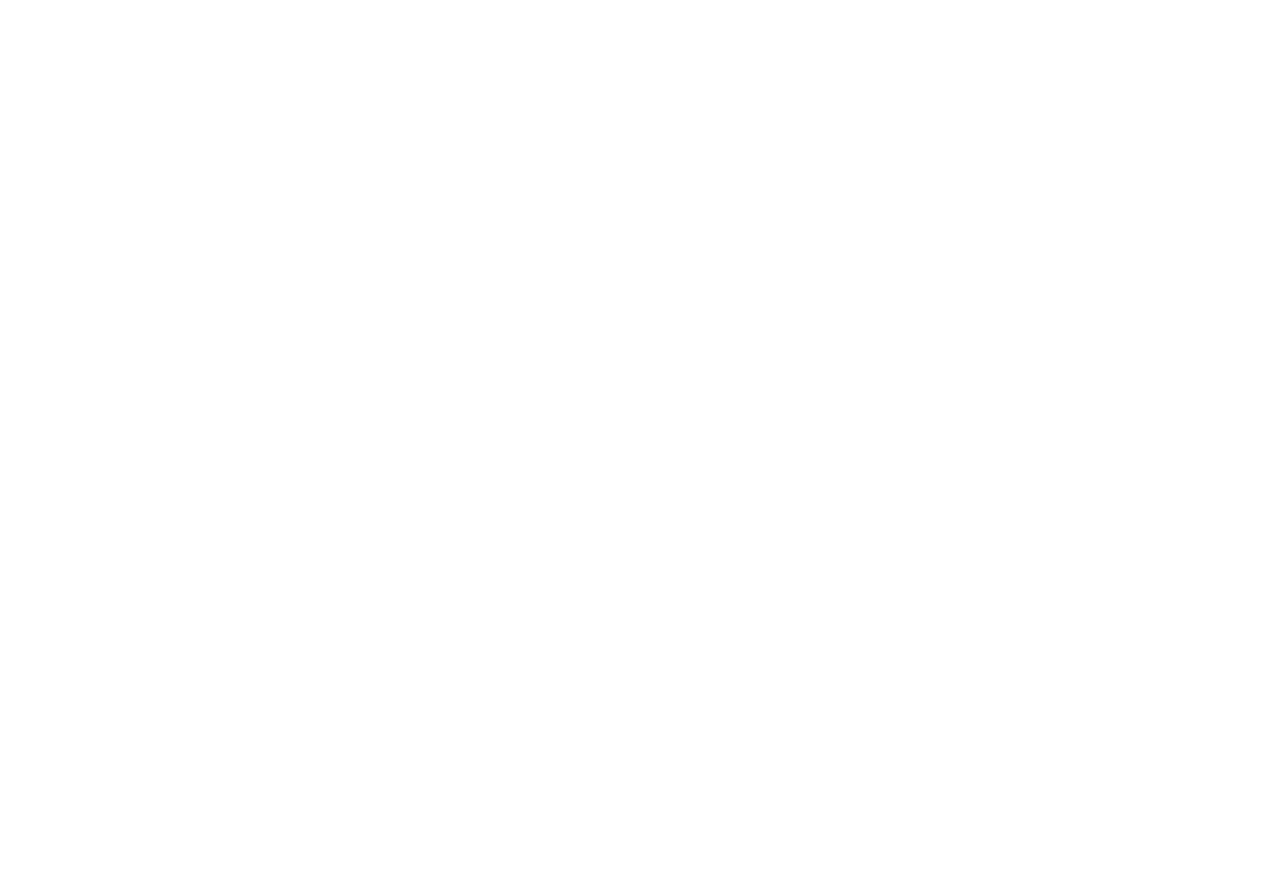
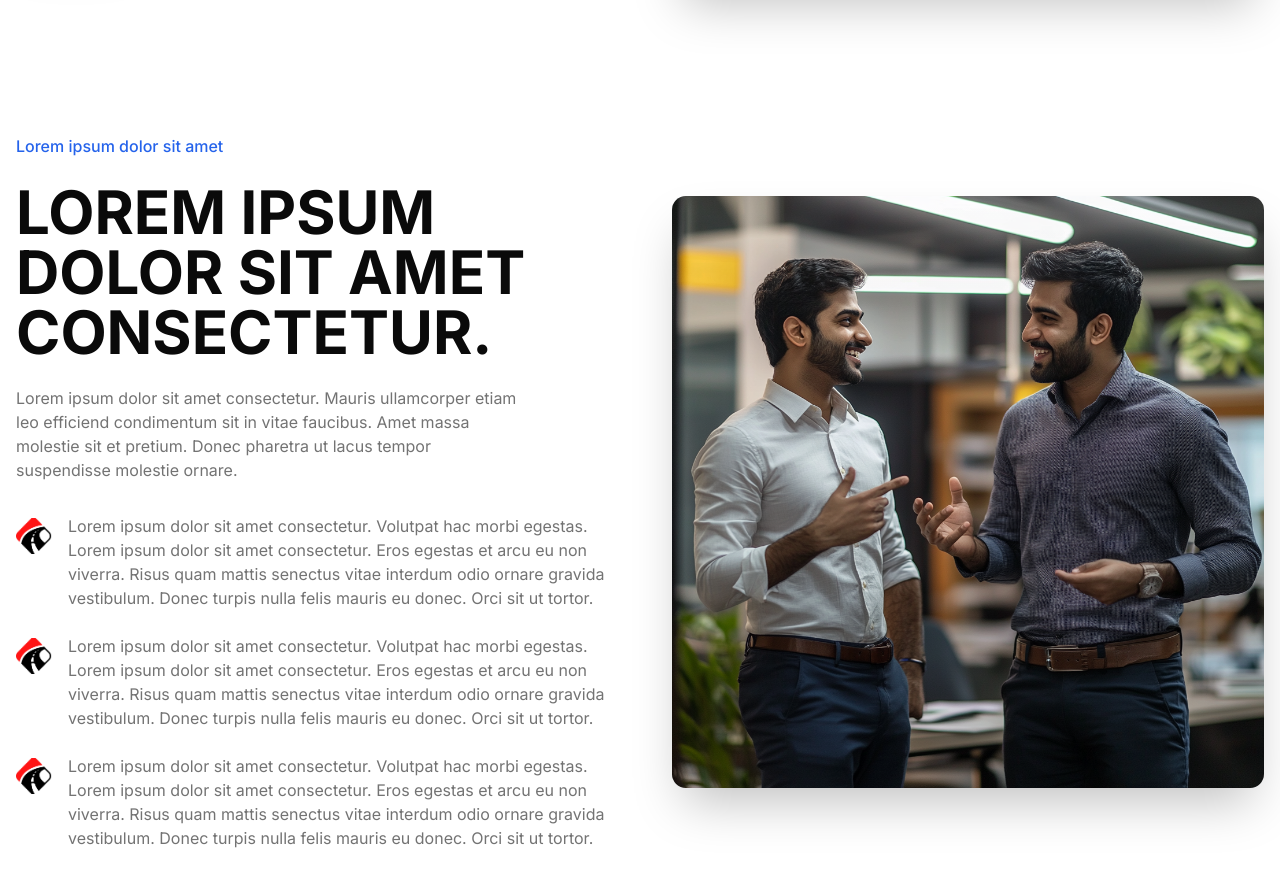
Before and after one commit to SinghAstra/WebbyX, a Next.js app: page / in a window 1280 px wide. Shown: the part 1640-2524 px from the top of the page. Before the commit the page ends 1638 px from the top, so only its background shows below. Built offline with nearby package versions, Linux system fonts and the light colour scheme.

Commit message:
Third Section Layout

```diff
--- a/app/page.tsx
+++ b/app/page.tsx
@@ -3,6 +3,7 @@
 import { HeroSection } from "@/components/hero/hero-section";
 import { Navbar } from "@/components/nav/navbar";
 import SecondSection from "@/components/second-section/second-section";
+import ThirdSection from "@/components/third-section/third-section";
 
 export default function Home() {
   return (
@@ -11,6 +12,7 @@ export default function Home() {
       <main>
         <HeroSection />
         <SecondSection />
+        <ThirdSection />
       </main>
     </div>
   );
--- a/components/second-section/second-section-list.tsx
+++ b/components/second-section/second-section-list.tsx
@@ -34,9 +34,9 @@ const SecondSectionList = ({
         return (
           <motion.div
             key={index}
-            initial={{ opacity: 0, x: -10 }}
-            animate={inView ? { opacity: 1, x: 0 } : { opacity: 0, x: -10 }}
-            transition={{ duration: 0.6, delay: 0.2 * index }}
+            initial={{ opacity: 0, y: 20 }}
+            animate={inView ? { opacity: 1, y: 20 } : { opacity: 0, y: 20 }}
+            transition={{ duration: 0.6, delay: 0.3 * (index + 1) }}
             className="relative flex gap-2"
           >
             <div className="relative overflow-hidden rounded shadow-2xl w-[120px] h-[120px]">
--- a/components/second-section/second-section.tsx
+++ b/components/second-section/second-section.tsx
@@ -12,6 +12,7 @@ function SecondSection() {
   const descriptionRef = useRef(null);
   const imageRef = useRef(null);
   const secondSectionListRef = useRef(null);
+  const contactRef = useRef(null);
 
   const titleInView = useInView(titleRef, { once: true, margin: "-100px" });
   const descriptionInView = useInView(descriptionRef, {
@@ -19,6 +20,10 @@ function SecondSection() {
     margin: "-100px",
   });
   const secondSectionListInView = useInView(descriptionRef, {
+    once: true,
+    margin: "-100px",
+  });
+  const contactRefInView = useInView(contactRef, {
     once: true,
     margin: "-100px",
   });
@@ -30,16 +35,17 @@ function SecondSection() {
         <div className="grid lg:grid-cols-2 gap-8 lg:gap-16 items-center">
           {/* Left Content */}
           <div className="space-y-8">
+            <motion.p className="text-blue-600 dark:text-blue-400 font-medium text-sm lg:text-base">
+              Lorem ipsum dolor sit amet
+            </motion.p>
             <div className="space-y-6">
               <motion.h1
                 ref={titleRef}
-                initial={{ opacity: 0, y: 20, x: -20 }}
+                initial={{ opacity: 0, y: 20 }}
                 animate={
-                  titleInView
-                    ? { opacity: 1, y: 0, x: 0 }
-                    : { opacity: 0, y: 20, x: -50 }
+                  titleInView ? { opacity: 1, y: 0 } : { opacity: 0, y: 20 }
                 }
-                transition={{ duration: 0.4, delay: 0.1 }}
+                transition={{ duration: 0.4 }}
                 className="text-4xl lg:text-6xl font-bold text-foreground leading-tight"
               >
                 LOREM IPSUM
@@ -55,7 +61,7 @@ function SecondSection() {
                     ? { opacity: 1, y: 0 }
                     : { opacity: 0, y: 20 }
                 }
-                transition={{ duration: 0.5, delay: 0.2 }}
+                transition={{ duration: 0.4, delay: 0.1 }}
                 className="text-lg text-muted-foreground leading-relaxed"
               >
                 Lorem ipsum dolor sit amet consectetur. Amet sodales risus
@@ -68,7 +74,14 @@ function SecondSection() {
               inView={secondSectionListInView}
               secondSectionListRef={secondSectionListRef}
             />
-            <div className="flex gap-2">
+            <motion.div
+              ref={contactRef}
+              initial={{ opacity: 0, y: 20 }}
+              animate={
+                contactRefInView ? { opacity: 1, y: 0 } : { opacity: 0, y: 20 }
+              }
+              className="flex gap-2"
+            >
               <Button className="w-[179px] h-[38px] flex items-center space-x-2 group">
                 Lorem Ipsum
                 <ArrowRight className="h-4 w-4 group-hover:translate-x-2 transition duration-200" />
@@ -80,7 +93,7 @@ function SecondSection() {
                 <Phone className="h-4 w-4 group-hover:-translate-x-2 transition duration-200" />
                 123456789
               </Button>
-            </div>
+            </motion.div>
           </div>
 
           {/* Right Content - Image */}
--- /dev/null
+++ b/components/third-section/third-section.tsx
@@ -0,0 +1,150 @@
+"use client";
+
+import { motion } from "framer-motion";
+import Image from "next/image";
+
+const bulletPoints = [
+  {
+    text: "Lorem ipsum dolor sit amet consectetur. Volutpat hac morbi egestas. Lorem ipsum dolor sit amet consectetur. Eros egestas et arcu eu non viverra. Risus quam mattis senectus vitae interdum odio ornare gravida vestibulum. Donec turpis nulla felis mauris eu donec. Orci sit ut tortor.",
+  },
+  {
+    text: "Lorem ipsum dolor sit amet consectetur. Volutpat hac morbi egestas. Lorem ipsum dolor sit amet consectetur. Eros egestas et arcu eu non viverra. Risus quam mattis senectus vitae interdum odio ornare gravida vestibulum. Donec turpis nulla felis mauris eu donec. Orci sit ut tortor.",
+  },
+  {
+    text: "Lorem ipsum dolor sit amet consectetur. Volutpat hac morbi egestas. Lorem ipsum dolor sit amet consectetur. Eros egestas et arcu eu non viverra. Risus quam mattis senectus vitae interdum odio ornare gravida vestibulum. Donec turpis nulla felis mauris eu donec. Orci sit ut tortor.",
+  },
+];
+
+const containerVariants = {
+  hidden: { opacity: 0 },
+  visible: {
+    opacity: 1,
+    transition: {
+      staggerChildren: 0.2,
+      duration: 0.6,
+    },
+  },
+};
+
+const itemVariants = {
+  hidden: { opacity: 0, y: 30 },
+  visible: {
+    opacity: 1,
+    y: 0,
+  },
+  transition: {
+    duration: 0.6,
+    ease: "easeOut",
+  },
+};
+
+const imageVariants = {
+  hidden: { opacity: 0, x: 50 },
+  visible: {
+    opacity: 1,
+    x: 0,
+  },
+  transition: {
+    duration: 0.8,
+    ease: "easeOut",
+  },
+};
+
+function ThirdSection() {
+  return (
+    <section className="relative min-h-screen bg-background">
+      <div className="container mx-auto px-4 py-12 lg:py-20">
+        <div className="grid grid-cols-1 lg:grid-cols-2 gap-8 lg:gap-16 items-center">
+          {/* Left Content */}
+          <motion.div
+            variants={containerVariants}
+            initial="hidden"
+            animate="visible"
+            className="space-y-8"
+          >
+            <motion.div variants={itemVariants} className="space-y-6">
+              <motion.p
+                variants={itemVariants}
+                className="text-blue-600 dark:text-blue-400 font-medium text-sm lg:text-base"
+              >
+                Lorem ipsum dolor sit amet
+              </motion.p>
+
+              <motion.h1
+                variants={itemVariants}
+                className="text-3xl sm:text-4xl lg:text-5xl xl:text-6xl font-bold text-foreground leading-tight text-balance"
+              >
+                LOREM IPSUM DOLOR SIT AMET CONSECTETUR.
+              </motion.h1>
+
+              <motion.p
+                variants={itemVariants}
+                className="text-muted-foreground text-sm lg:text-base leading-relaxed max-w-lg"
+              >
+                Lorem ipsum dolor sit amet consectetur. Mauris ullamcorper etiam
+                leo efficiend condimentum sit in vitae faucibus. Amet massa
+                molestie sit et pretium. Donec pharetra ut lacus tempor
+                suspendisse molestie ornare.
+              </motion.p>
+            </motion.div>
+
+            {/* Bullet Points */}
+            <motion.div variants={itemVariants} className="space-y-6">
+              {bulletPoints.map((point, index) => (
+                <motion.div
+                  key={index}
+                  variants={itemVariants}
+                  className="flex gap-4 group"
+                  whileHover={{ x: 4 }}
+                  transition={{ duration: 0.2 }}
+                >
+                  <div className="flex-shrink-0 mt-1">
+                    <div className="w-[36px] h-[36px] group-hover:scale-110 transition-transform duration-200 relative">
+                      <Image
+                        src="/bullet-point.png"
+                        alt="Bullet Point"
+                        width={36}
+                        height={36}
+                        className=" h-full object-cover"
+                        priority
+                      />
+                    </div>
+                  </div>
+                  <p className="text-muted-foreground text-sm lg:text-base leading-relaxed">
+                    {point.text}
+                  </p>
+                </motion.div>
+              ))}
+            </motion.div>
+          </motion.div>
+
+          {/* Right Image */}
+          <motion.div
+            variants={imageVariants}
+            initial="hidden"
+            animate="visible"
+            className="relative"
+          >
+            <motion.div
+              whileHover={{ scale: 1.02 }}
+              transition={{ duration: 0.3 }}
+              className="relative overflow-hidden rounded-lg shadow-2xl"
+            >
+              <Image
+                src="/third-section.png"
+                alt="Two professional men having a business conversation in an office setting"
+                width={600}
+                height={400}
+                className="w-full h-auto object-cover"
+                priority
+              />
+              <div className="absolute inset-0 bg-gradient-to-t from-black/10 to-transparent" />
+            </motion.div>
+          </motion.div>
+        </div>
+      </div>
+    </section>
+  );
+}
+
+export default ThirdSection;
```
Also changed, not shown: public/bullet-point.png (added), public/third-section.png (added).
